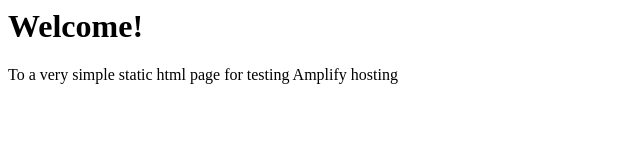
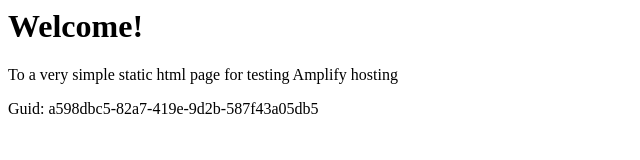
Before and after one commit to aws-aemilia-bom/Github-PR-Commit-Integration-Test-DoNotTouch-Gith-OKSLNVO2-v1-prod-ap-south-1, a website: page src/index.html in a window 1280 px wide. Shown: the whole page, without its empty margins (0-640 px from the left). Drawn offline with Linux system fonts and the light colour scheme.

Commit message:
commit from integ tests

```diff
--- a/src/index.html
+++ b/src/index.html
@@ -1,3 +1,5 @@
+
+
 <html lang="en">
 
 <head>
@@ -10,6 +12,6 @@
 <body>
     <h1>Welcome!</h1>
     <p>To a very simple static html page for testing Amplify hosting</p>
-</body>
+    <p>Guid: a598dbc5-82a7-419e-9d2b-587f43a05db5</p></body>
 
 </html>
```
